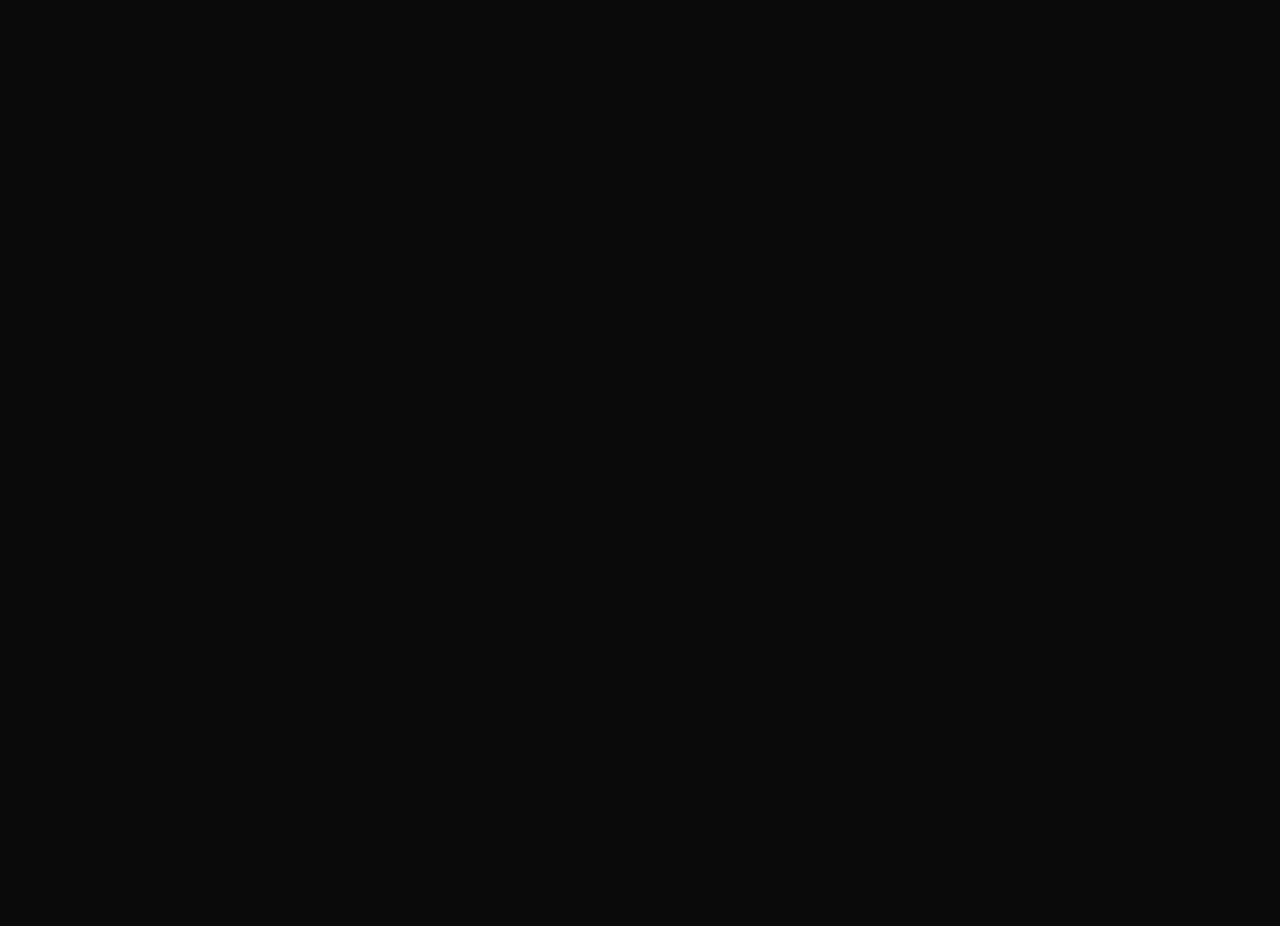
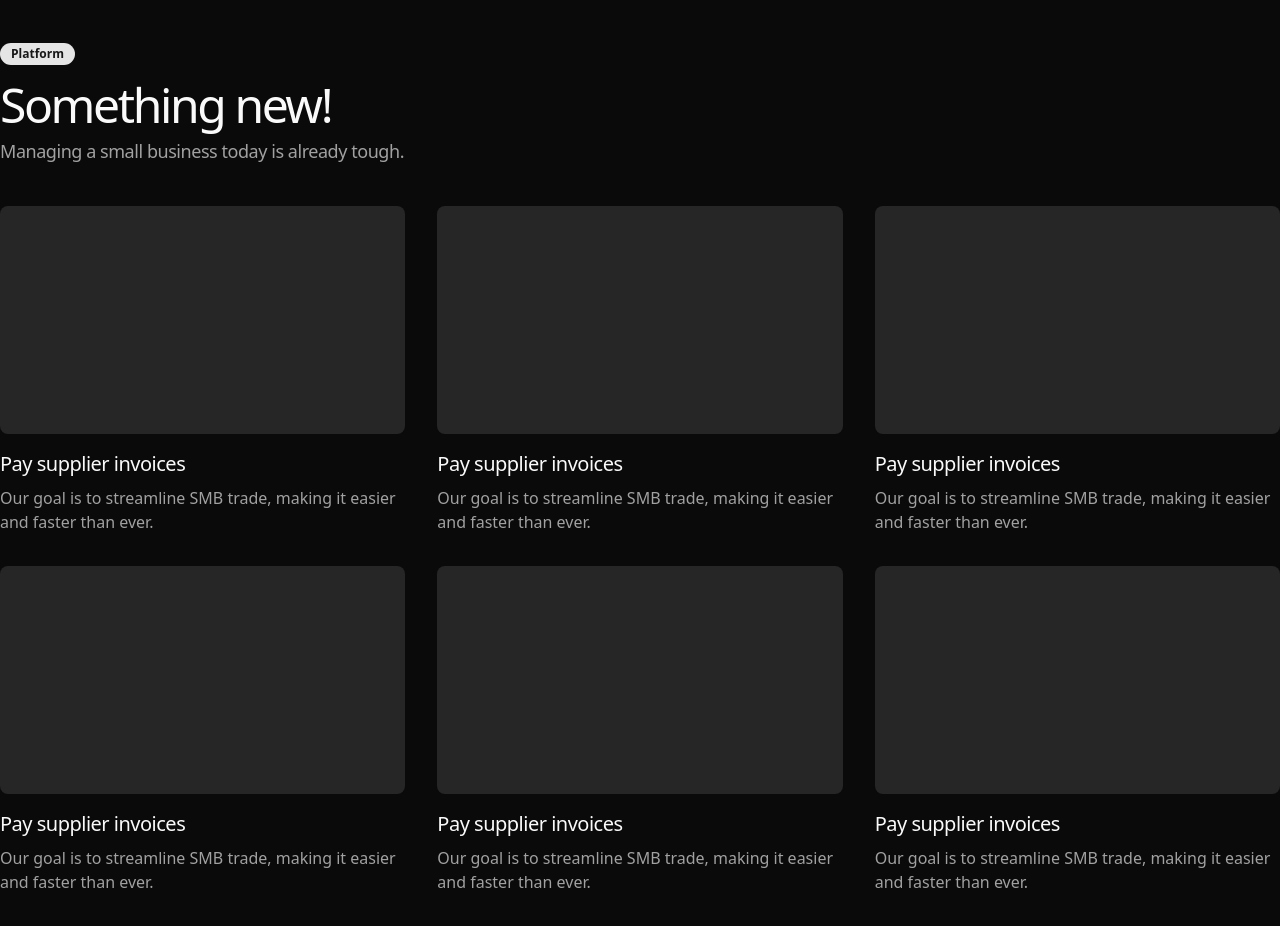
Before and after one commit to Ayushkumarsinha08/RBased-pvt-ltd, a Next.js app: page /solution in a window 1280 px wide. Shown: the part 120-1046 px from the top of the page. Before the commit the page ends 800 px from the top, so only its background shows below. Built offline with nearby package versions, Linux system fonts and the light colour scheme.

Commit message:
pages built

```diff
--- a/app/about/page.tsx
+++ b/app/about/page.tsx
@@ -1,7 +1,9 @@
+import { Navbar } from "@/components/ui/NavBar";
+
 export default function About(){
     return(
         <div>
-            Hello, welcome to the About page!
+            <Navbar/>
         </div>
     )
 }
--- a/app/previous/page.tsx
+++ b/app/previous/page.tsx
@@ -1,7 +1,9 @@
+import { Navbar } from "@/components/ui/NavBar";
+
 export default function Previous(){
     return(
         <div>
-            hi there
+            <Navbar/>
         </div>
     )
 }
--- a/app/solution/page.tsx
+++ b/app/solution/page.tsx
@@ -1,7 +1,14 @@
+import { Feature } from "@/components/ui/feature-section-with-grid"
+import { Navbar } from "@/components/ui/NavBar"
+
+
 export default function Solution(){
     return(
         <div>
-            hi there
+             <div className="w-full">
+                <Navbar/>
+      <Feature />
+    </div>
         </div>
     )
 }
--- a/components/ui/NavBar.tsx
+++ b/components/ui/NavBar.tsx
@@ -17,9 +17,9 @@ export function Navbar() {
   return (
     <nav
     data-state={menuState && 'active'}
-    className="group fixed z-20 w-full border-b border-dashed bg-white backdrop-blur md:relative dark:bg-zinc-950/50 lg:dark:bg-transparent">
+    className="group fixed top-0 z-50 w-full border-b border-dashed bg-white backdrop-blur dark:bg-zinc-950/50 lg:dark:bg-transparent">
     <div className="m-auto max-w-5xl px-6">
-        <div className="flex flex-wrap items-center justify-between gap-6 py-3 lg:gap-0 lg:py-4">
+        <div className="flex flex-wrap items-center justify-between gap-10 py-5 lg:gap-0 lg:py-4">
             <div className="flex w-auto justify-start ">
                 <Link
                     href="/"
@@ -61,16 +61,10 @@ export function Navbar() {
                             <span>Login</span>
                         </Link>
                     </Button>
-                    <Button
-                        asChild
-                        size="sm">
-                        <Link href="#">
-                            <span>Login</span>
-                        </Link>
-                    </Button>
+                  </div>
                 </div>
             </div>
-        </div>
+
     </div>
 </nav>
   );
--- /dev/null
+++ b/components/ui/badge.tsx
@@ -0,0 +1,36 @@
+import * as React from "react"
+import { cva, type VariantProps } from "class-variance-authority"
+
+import { cn } from "@/lib/utils"
+
+const badgeVariants = cva(
+  "inline-flex items-center rounded-full border px-2.5 py-0.5 text-xs font-semibold transition-colors focus:outline-none focus:ring-2 focus:ring-ring focus:ring-offset-2",
+  {
+    variants: {
+      variant: {
+        default:
+          "border-transparent bg-primary text-primary-foreground hover:bg-primary/80",
+        secondary:
+          "border-transparent bg-secondary text-secondary-foreground hover:bg-secondary/80",
+        destructive:
+          "border-transparent bg-destructive text-destructive-foreground hover:bg-destructive/80",
+        outline: "text-foreground",
+      },
+    },
+    defaultVariants: {
+      variant: "default",
+    },
+  },
+)
+
+export interface BadgeProps
+  extends React.HTMLAttributes<HTMLDivElement>,
+    VariantProps<typeof badgeVariants> {}
+
+function Badge({ className, variant, ...props }: BadgeProps) {
+  return (
+    <div className={cn(badgeVariants({ variant }), className)} {...props} />
+  )
+}
+
+export { Badge, badgeVariants }
--- /dev/null
+++ b/components/ui/feature-section-with-grid.tsx
@@ -0,0 +1,77 @@
+import { Badge } from "@/components/ui/badge";
+
+function Feature() {
+  return (
+    <div className="w-full py-20 lg:py-40">
+      <div className="container mx-auto">
+        <div className="flex flex-col gap-10">
+          <div className="flex gap-4 flex-col items-start">
+            <div>
+              <Badge>Platform</Badge>
+            </div>
+            <div className="flex gap-2 flex-col">
+              <h2 className="text-3xl md:text-5xl tracking-tighter max-w-xl font-regular text-left">
+                Something new!
+              </h2>
+              <p className="text-lg max-w-xl lg:max-w-lg leading-relaxed tracking-tight text-muted-foreground  text-left">
+                Managing a small business today is already tough.
+              </p>
+            </div>
+          </div>
+          <div className="grid grid-cols-1 sm:grid-cols-2 lg:grid-cols-3 gap-8">
+            <div className="flex flex-col gap-2">
+              <div className="bg-muted rounded-md aspect-video mb-2"></div>
+              <h3 className="text-xl tracking-tight">Pay supplier invoices</h3>
+              <p className="text-muted-foreground text-base">
+                Our goal is to streamline SMB trade, making it easier and faster
+                than ever.
+              </p>
+            </div>
+            <div className="flex flex-col gap-2">
+              <div className="bg-muted rounded-md aspect-video mb-2"></div>
+              <h3 className="text-xl tracking-tight">Pay supplier invoices</h3>
+              <p className="text-muted-foreground text-base">
+                Our goal is to streamline SMB trade, making it easier and faster
+                than ever.
+              </p>
+            </div>
+            <div className="flex flex-col gap-2">
+              <div className="bg-muted rounded-md aspect-video mb-2"></div>
+              <h3 className="text-xl tracking-tight">Pay supplier invoices</h3>
+              <p className="text-muted-foreground text-base">
+                Our goal is to streamline SMB trade, making it easier and faster
+                than ever.
+              </p>
+            </div>
+            <div className="flex flex-col gap-2">
+              <div className="bg-muted rounded-md aspect-video mb-2"></div>
+              <h3 className="text-xl tracking-tight">Pay supplier invoices</h3>
+              <p className="text-muted-foreground text-base">
+                Our goal is to streamline SMB trade, making it easier and faster
+                than ever.
+              </p>
+            </div>
+            <div className="flex flex-col gap-2">
+              <div className="bg-muted rounded-md aspect-video mb-2"></div>
+              <h3 className="text-xl tracking-tight">Pay supplier invoices</h3>
+              <p className="text-muted-foreground text-base">
+                Our goal is to streamline SMB trade, making it easier and faster
+                than ever.
+              </p>
+            </div>
+            <div className="flex flex-col gap-2">
+              <div className="bg-muted rounded-md aspect-video mb-2"></div>
+              <h3 className="text-xl tracking-tight">Pay supplier invoices</h3>
+              <p className="text-muted-foreground text-base">
+                Our goal is to streamline SMB trade, making it easier and faster
+                than ever.
+              </p>
+            </div>
+          </div>
+        </div>
+      </div>
+    </div>
+  );
+}
+
+export { Feature };
--- a/package.json
+++ b/package.json
@@ -10,8 +10,11 @@
   },
   "dependencies": {
     "@radix-ui/react-slot": "^1.2.2",
+    "@tabler/icons-react": "^3.31.0",
     "class-variance-authority": "^0.7.1",
     "clsx": "^2.1.1",
+    "cobe": "^0.6.3",
+    "framer-motion": "^12.12.1",
     "lucide-react": "^0.511.0",
     "next": "15.3.2",
     "react": "^19.0.0",
```
Also changed, not shown: 1 other file (tests, documents, lock files or other folders).
